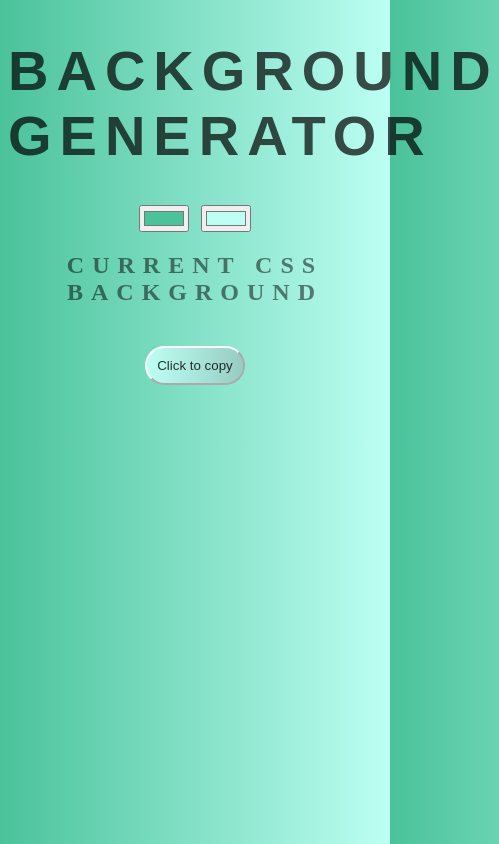
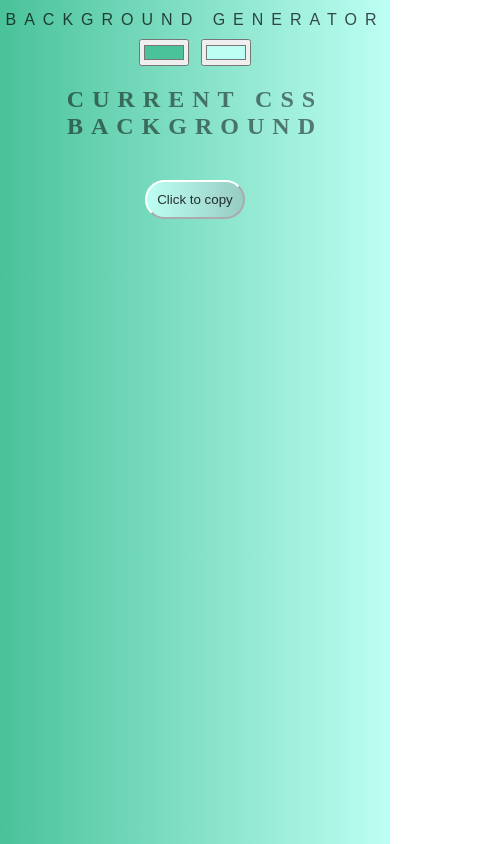
Before and after one commit to Jatin-7/gradient-generator, a plain HTML site: page index.html in a window 390 px wide. Shown: the whole page, 499 px wide, since content can reach past the window. Drawn offline with Linux system fonts and the light colour scheme.

Commit message:
check responsiveness

```diff
--- a/style.css
+++ b/style.css
@@ -62,3 +62,18 @@ p {
 .show {
 	visibility: visible;
 }
+
+@media only screen and (max-width: 700px) {
+	body{
+		margin: auto;
+		width: 100%;
+	}
+	h1 {
+		font: 200 1rem 'Raleway', sans-serif;
+		color: rgba(0, 0, 0, .7);
+		text-align: center;
+		text-transform: uppercase;
+		letter-spacing: .5rem;
+		width: 100%;
+	}
+}
```
